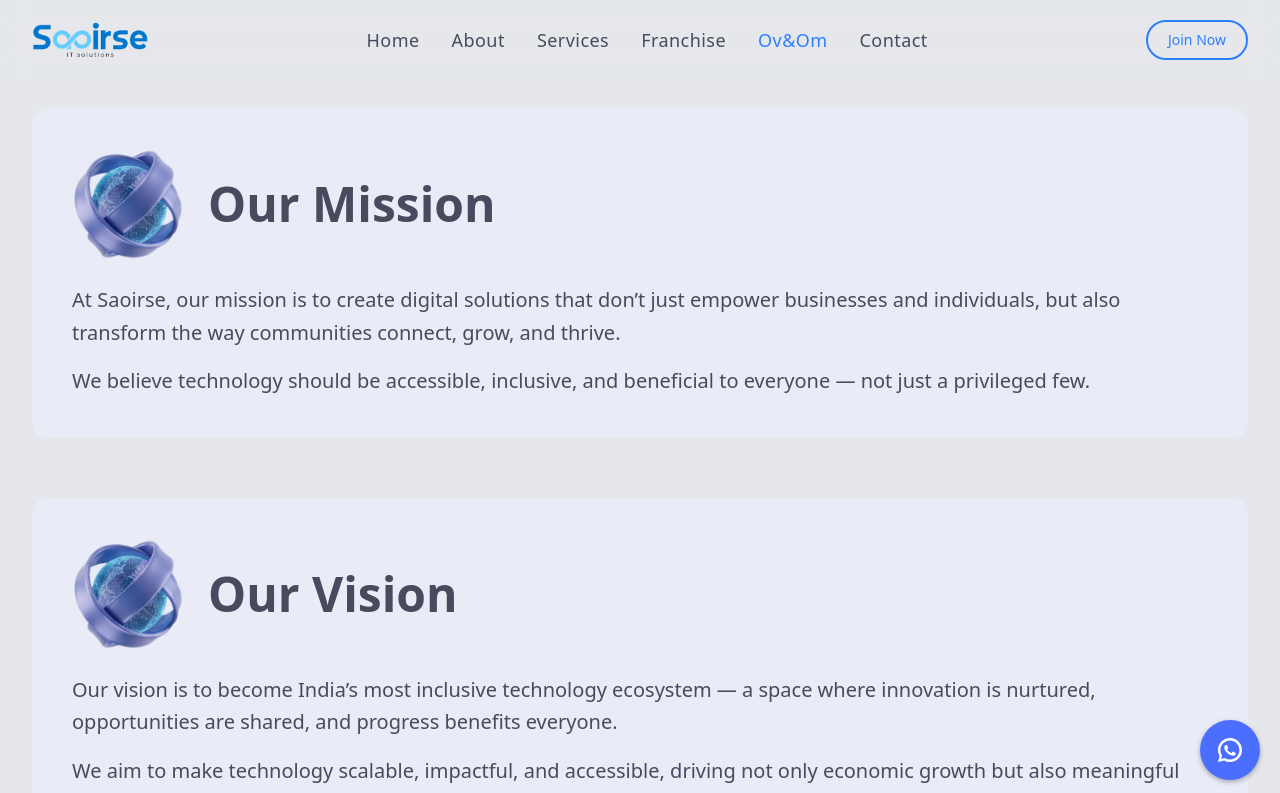
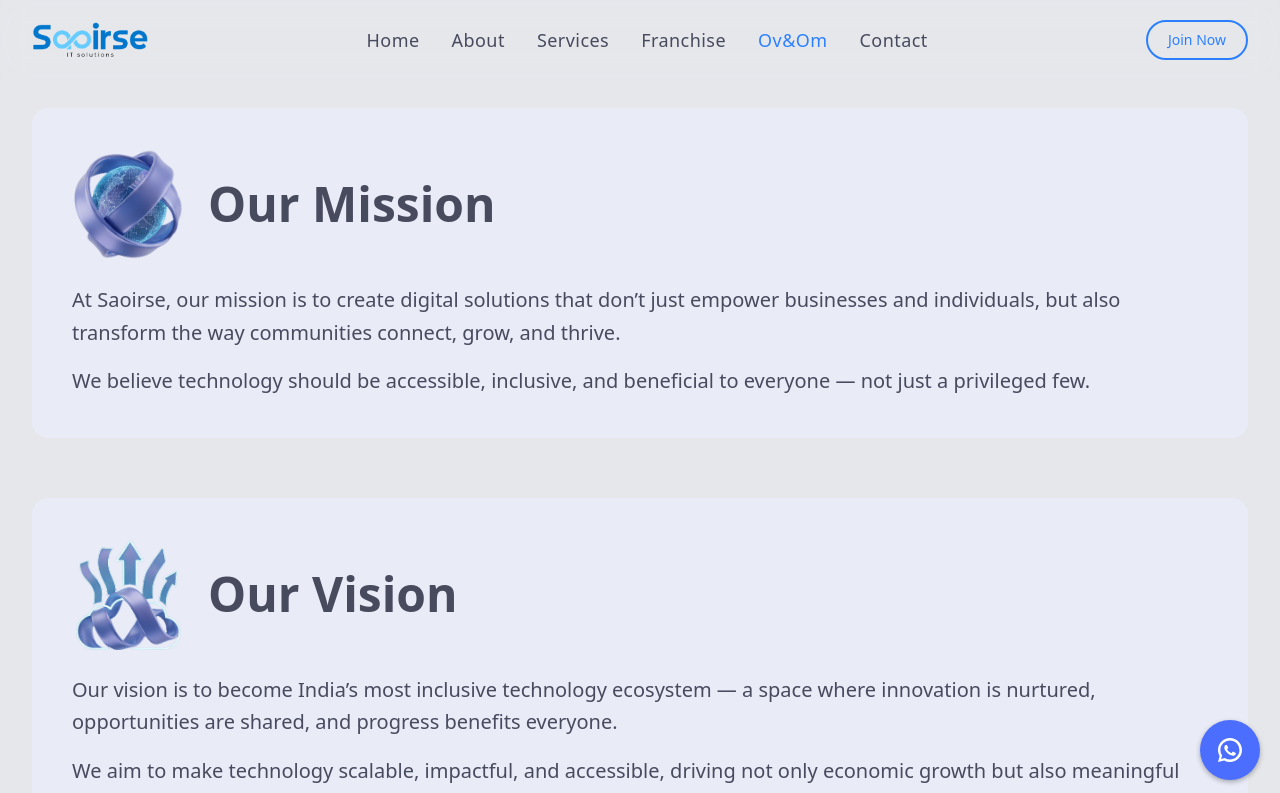
Before and after one commit to rafirafi03/Saoirse, a React (Vite) app: page /ov-om in a window 1280 px wide. Shown: the top 793 px of the page. Built offline with nearby package versions, Linux system fonts and the light colour scheme; a web font is replaced by a local one.

Commit message:
fixed image path issues in mission and vision

```diff
--- a/src/components/MissionVision/MissionVisionSection.tsx
+++ b/src/components/MissionVision/MissionVisionSection.tsx
@@ -40,7 +40,7 @@ export default function MissionVision() {
           <div className="flex items-center gap-6">
             <div className="w-20 h-20 sm:w-24 sm:h-24 lg:w-28 lg:h-28">
               <img
-                src="/assets/our-mission-icon.png"
+                src="/assets/our-vision-icon.png"
                 alt="Mission Icon"
                 className="w-full h-full object-contain"
               />
```
